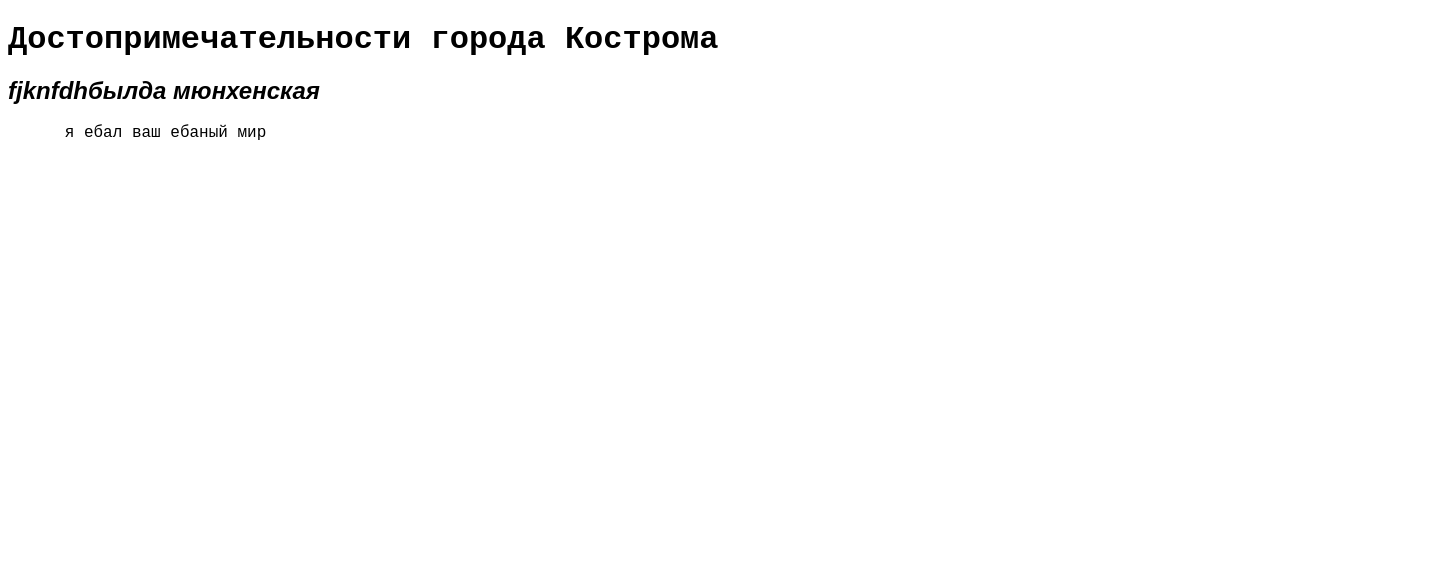
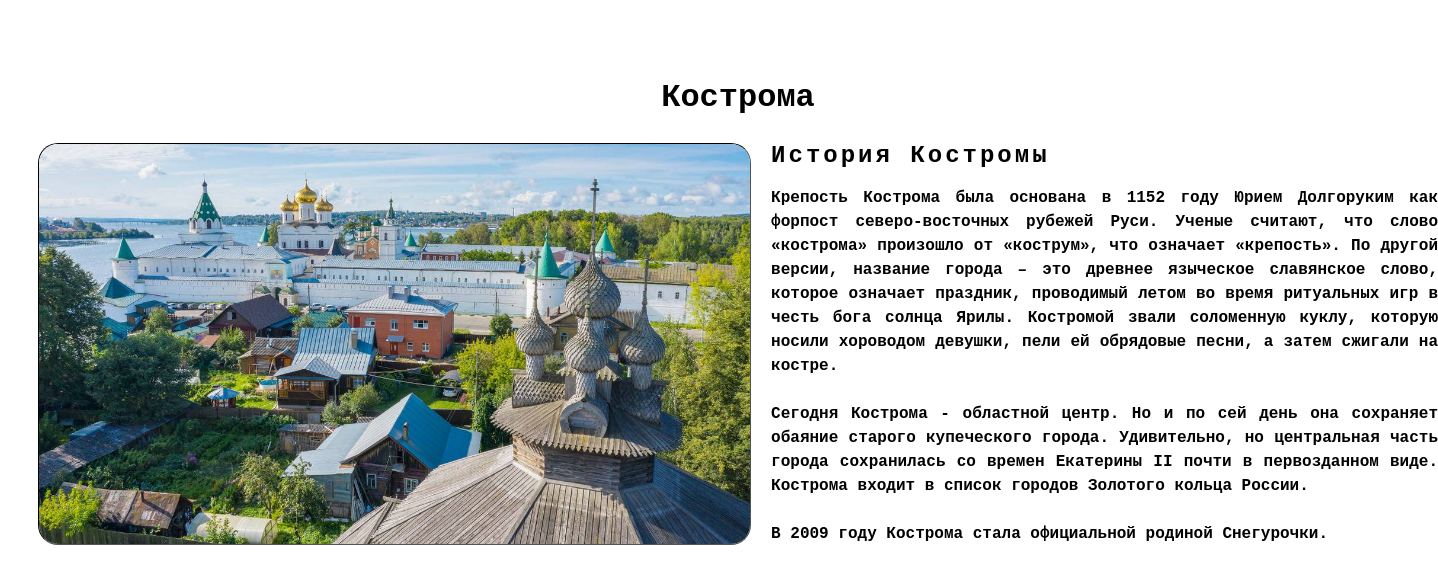
Before and after one commit to Murken-0/Showspaces-Web-Page, a plain HTML site: page index.html in a window 1280 px wide. Shown: the whole page, 1438 px wide, since content can reach past the window. Drawn offline with Linux system fonts and the light colour scheme.

Commit message:
History + css refactoring

```diff
--- a/index.html
+++ b/index.html
@@ -1,17 +1,39 @@
 <!DOCTYPE html>
 <html>
+
 <head>
     <meta charset="utf-8">
     <title>Достопримечательности г.Костромы</title>
 
-        <link rel="stylesheet" href="styles/h1.css">
-        <link rel="stylesheet" href="styles/h2.css">
-        <link rel="stylesheet" href="styles/p.css">
+    <link rel="stylesheet" href="styles/mainWindow.css">
 </head>
 
 <body>
-        <h1>Достопримечательности города Кострома</h1>
-        <h2>FJKNFDHбылда мюнхенская</h2>
-        <p>я ебал ваш ебаный мир</p>
+    <div class="global__container">
+        <h1>Кострома</h1>
+        <div>
+            <img src="/images/main_kostroma_view.jpg" alt="Вид на Кострому" height="400" class="view">
+            <h2 style="letter-spacing: 3px;">История Костромы</h2>
+            <p>Крепость Кострома была основана в 1152 году Юрием Долгоруким как форпост северо-восточных рубежей Руси.
+                Ученые считают, что слово «кострома» произошло от «кострум», что означает «крепость». По другой версии,
+                название
+                города
+                – это древнее языческое славянское слово, которое означает праздник, проводимый летом во время
+                ритуальных
+                игр в
+                честь бога солнца Ярилы. Костромой звали соломенную куклу, которую носили хороводом девушки, пели ей
+                обрядовые
+                песни, а затем сжигали на костре.
+                <br><br>
+                Сегодня Кострома - областной центр. Но и по сей день она сохраняет обаяние старого купеческого города.
+                Удивительно, но центральная часть города сохранилась со времен Екатерины II почти в первозданном виде.
+                Кострома
+                входит в список городов Золотого кольца России.
+                <br><br>
+                В 2009 году Кострома стала официальной родиной Снегурочки.
+            </p>
+        </div>
+    </div>
 </body>
+
 </html>
--- /dev/null
+++ b/styles/mainWindow.css
@@ -0,0 +1,43 @@
+body {
+    padding-left: 30px;
+    padding-right: 30px;
+    padding-top: 50px;
+    min-width: 1400;
+}
+
+h1 {
+    font-family: 'Courier New', Courier, monospace;
+    font-size:xx-large;
+    font-weight: bolder;
+    text-align: center;
+    margin-bottom: 20pt;
+}
+
+h2 {
+    font-family: 'Courier New', Courier, monospace;
+    font-size: 16;
+    text-align: left;
+    margin-bottom: 12px;
+    line-height: 20pt;
+}
+
+p {
+    font-family: 'Courier New', Courier, monospace;
+    font-size: 16;
+    font-weight: bold;
+    text-align: justify;
+    line-height: 1.5;
+}
+
+.view {
+    display: block;
+    margin-right: 20px;
+    border: 1px black;
+    border-style: inset;
+    border-radius: 20px;
+    float: left;
+}
+.global__container {
+    width: 1400px;
+    margin: 0px auto;
+}
--- a/styles/h2.css
+++ b/styles/Муравьев_БСБО-01-20_Подзаг.css
@@ -6,5 +6,4 @@ h2 {
     text-transform: lowercase;
     margin-bottom: 12pt;
     line-height: 20pt;
-
 }
```
Also changed, not shown: images/main_kostroma_view.jpg (added), styles/Муравьев_БСБО-01-20_Гл.css (renamed from styles/h1.css), styles/Муравьев_БСБО-01-20_Оснтекст.css (renamed from styles/p.css). Lines whose indentation alone changed are shown as unchanged.
